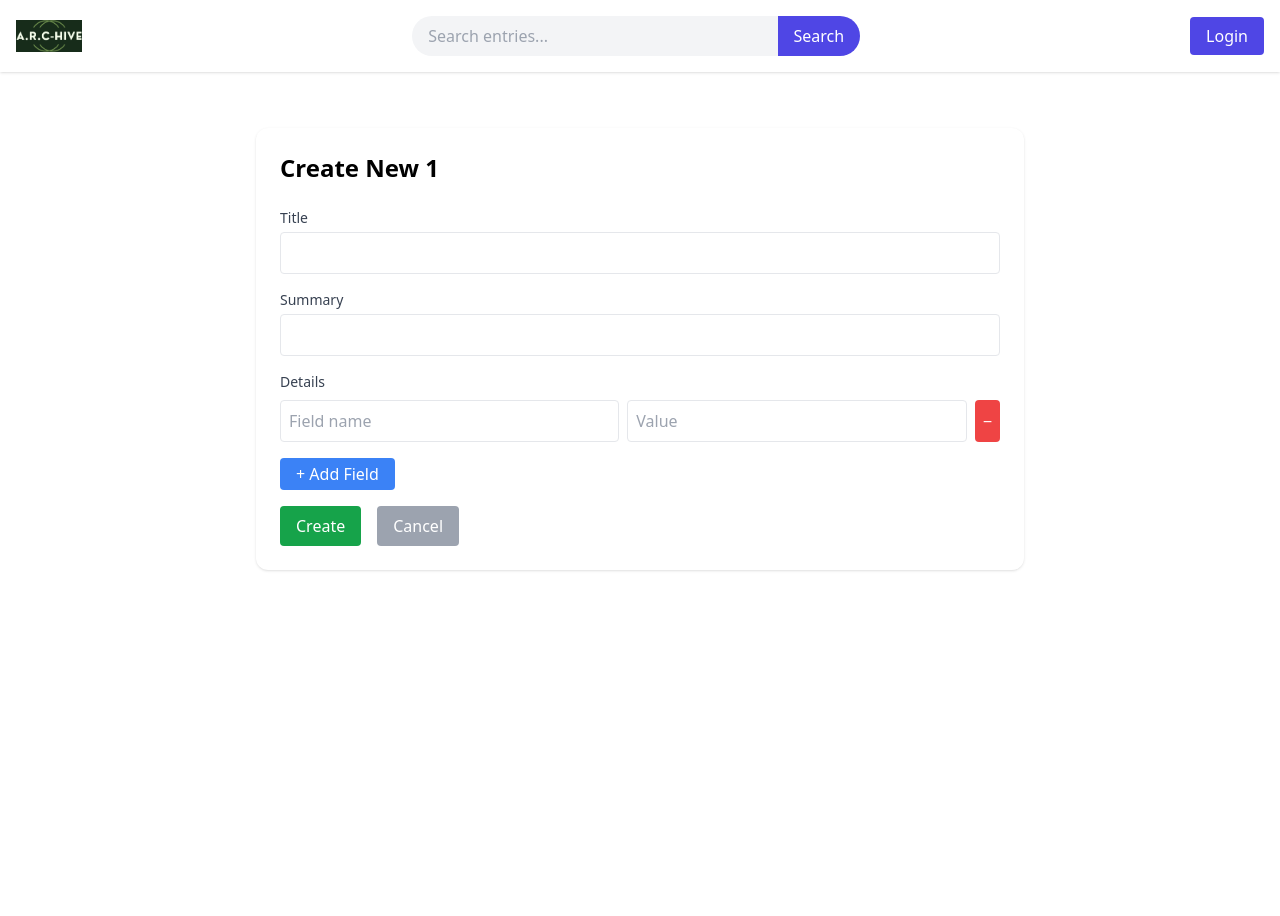
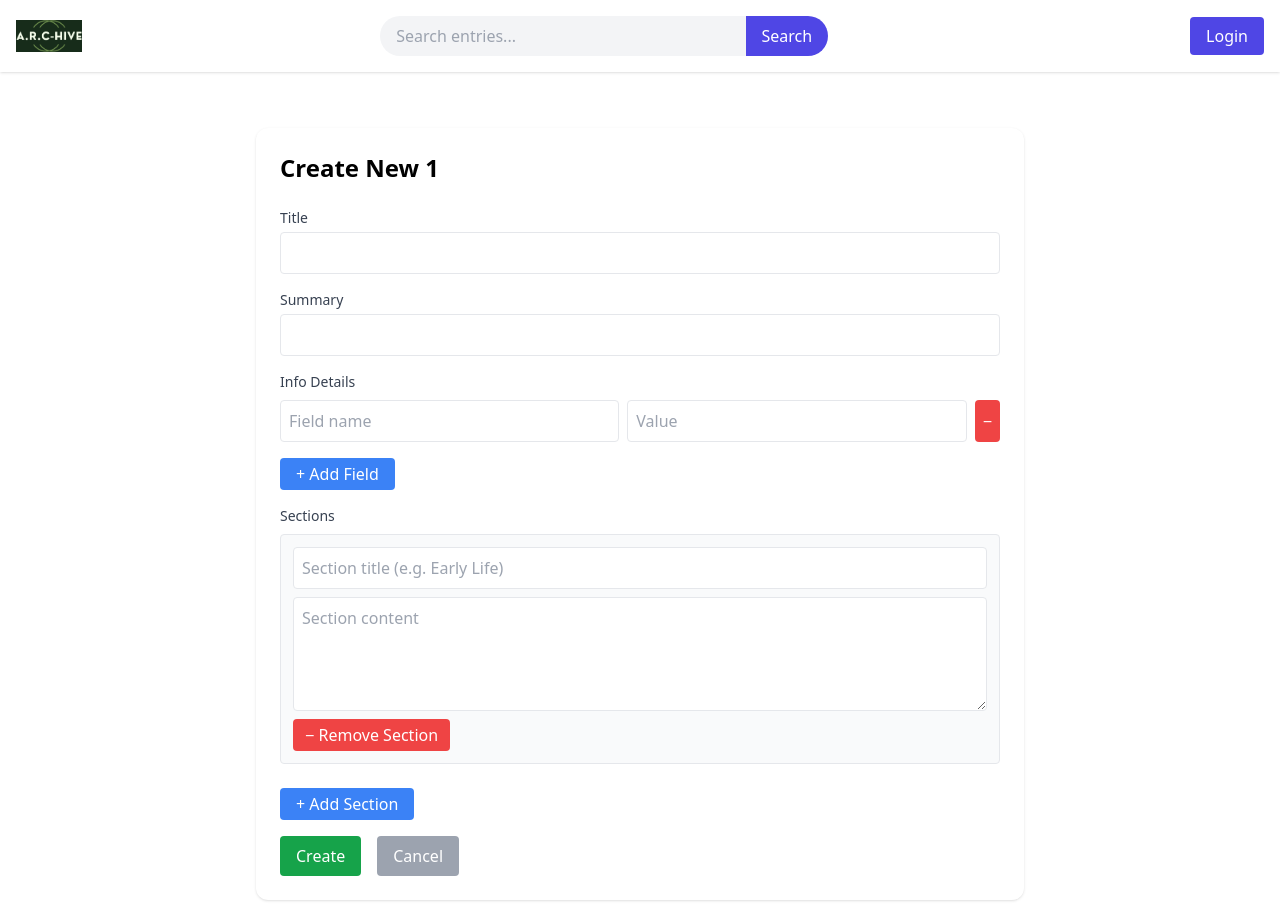
Before and after one commit to RuneSmedhaugen/fantastywiki, a React (Vite) app in the folder frontend/: page /create-entry/1 in a window 1280 px wide. Before the commit the page ends 800 px from the top, so only its background shows below. Built offline with nearby package versions, Linux system fonts and the light colour scheme.

Commit message:
search bar

```diff
--- a/frontend/src/components/Header.jsx
+++ b/frontend/src/components/Header.jsx
@@ -3,16 +3,34 @@ import { useState, useEffect } from "react";
 import SearchBar from "./SearchBar";
 import SettingsModal from "./SettingsModal";
 import Logo from "../img/archivelogo.png";
+import SearchModal from "./SearchModal";
+import { API_BASE } from "../config";
 
 const Header = ({ onSearch }) => {
   const [isModalOpen, setModalOpen] = useState(false);
   const [user, setUser] = useState(JSON.parse(localStorage.getItem("user")));
   const navigate = useNavigate();
+  const [searchResults, setSearchResults] = useState([]);
+  const [showResults, setShowResults] = useState(false);
+
+  const handleSearch = async (query) => {
+    if (!query) {
+      setShowResults(false);
+      setSearchResults([]);
+      return;
+    }
+    const res = await fetch(
+      `${API_BASE}/search?q=${encodeURIComponent(query)}`
+    );
+    const data = await res.json();
+    setSearchResults(data);
+    setShowResults(true);
+  };
 
   useEffect(() => {
-  const updateUser = () => setUser(JSON.parse(localStorage.getItem("user")));
-   window.addEventListener("userChanged", updateUser);
-  return () => window.removeEventListener("userChanged", updateUser);
+    const updateUser = () => setUser(JSON.parse(localStorage.getItem("user")));
+    window.addEventListener("userChanged", updateUser);
+    return () => window.removeEventListener("userChanged", updateUser);
   }, []);
 
   const handleLogout = () => {
@@ -21,7 +39,7 @@ const Header = ({ onSearch }) => {
   };
 
   return (
-    <header className="bg-white shadow p-4 flex items-center justify-between">
+    <header className="bg-white shadow p-4 flex items-center justify-between relative">
       <div
         className="flex items-center cursor-pointer"
         onClick={() => navigate("/")}
@@ -30,8 +48,14 @@ const Header = ({ onSearch }) => {
       </div>
 
       {/* Search Bar */}
-      <SearchBar onSearch={onSearch} />
-
+      <div className="relative w-full max-w-lg mx-4">
+        <SearchBar onSearch={handleSearch} />
+        <SearchModal
+          results={searchResults}
+          show={showResults}
+          onClose={() => setShowResults(false)}
+        />
+      </div>
       {/* Auth / Settings Button */}
       <div>
         {!user ? (
--- /dev/null
+++ b/frontend/src/components/SearchModal.jsx
@@ -0,0 +1,41 @@
+import React from "react";
+import { useNavigate } from "react-router-dom";
+
+const SearchModal = ({ results, show, onClose }) => {
+  const navigate = useNavigate();
+
+  if (!show) return null;
+
+  return (
+    <div className="absolute left-0 right-0 mt-2 bg-white border rounded shadow-lg z-50 w-full max-h-96 overflow-y-auto">
+      <button
+        className="absolute top-2 right-2 text-gray-400 hover:text-gray-700"
+        onClick={onClose}
+        aria-label="Close"
+      >
+        ×
+      </button>
+      {results.length === 0 ? (
+        <div className="p-4 text-gray-500">No results found.</div>
+      ) : (
+        <ul>
+          {results.map((result) => (
+            <li
+              key={result._id}
+              className="p-2 hover:bg-gray-100 cursor-pointer"
+              onClick={() => {
+                onClose();
+                navigate(`/entry/${result.type}/${result._id}`);
+              }}
+            >
+              <span className="font-semibold">{result.title}</span>
+              <div className="text-sm text-gray-600">{result.summary}</div>
+            </li>
+          ))}
+        </ul>
+      )}
+    </div>
+  );
+};
+
+export default SearchModal;
--- a/frontend/src/pages/CreateEntry.jsx
+++ b/frontend/src/pages/CreateEntry.jsx
@@ -5,27 +5,33 @@ import { API_BASE } from '../config';
 const CreateEntry = () => {
   const { type } = useParams();
   const navigate = useNavigate();
-  const [fields, setFields] = useState([
-    { key: '', value: '' }
+  const [fields, setFields] = useState([{ key: '', value: '' }]);
+  const [sections, setSections] = useState([
+    { title: '', content: '' }
   ]);
   const [title, setTitle] = useState('');
   const [summary, setSummary] = useState('');
   const [error, setError] = useState('');
 
+  // Info details handlers (as before)
   const handleFieldChange = (idx, field, value) => {
     const updated = fields.map((f, i) =>
       i === idx ? { ...f, [field]: value } : f
     );
     setFields(updated);
   };
+  const handleAddField = () => setFields([...fields, { key: '', value: '' }]);
+  const handleRemoveField = (idx) => setFields(fields.filter((_, i) => i !== idx));
 
-  const handleAddField = () => {
-    setFields([...fields, { key: '', value: '' }]);
+  // Section handlers
+  const handleSectionChange = (idx, field, value) => {
+    const updated = sections.map((s, i) =>
+      i === idx ? { ...s, [field]: value } : s
+    );
+    setSections(updated);
   };
-
-  const handleRemoveField = (idx) => {
-    setFields(fields.filter((_, i) => i !== idx));
-  };
+  const handleAddSection = () => setSections([...sections, { title: '', content: '' }]);
+  const handleRemoveSection = (idx) => setSections(sections.filter((_, i) => i !== idx));
 
   const handleSubmit = async (e) => {
     e.preventDefault();
@@ -35,6 +41,9 @@ const CreateEntry = () => {
       if (f.key) details[f.key] = f.value;
     });
 
+    // Only include sections with a title or content
+    const filteredSections = sections.filter(s => s.title || s.content);
+
     try {
       const currentUser = JSON.parse(localStorage.getItem('user')) || {};
       const payload = {
@@ -42,6 +51,7 @@ const CreateEntry = () => {
         title,
         summary,
         details,
+        sections: filteredSections,
         createdBy: currentUser.username || 'unknown'
       };
       const res = await fetch(`${API_BASE}/entry`, {
@@ -87,8 +97,9 @@ const CreateEntry = () => {
             className="mt-1 block w-full p-2 border rounded"
           />
         </div>
+        {/* Info Details */}
         <div>
-          <label className="block text-sm font-medium text-gray-700 mb-2">Details</label>
+          <label className="block text-sm font-medium text-gray-700 mb-2">Info Details</label>
           {fields.map((f, idx) => (
             <div key={idx} className="flex gap-2 mb-2">
               <input
@@ -124,6 +135,44 @@ const CreateEntry = () => {
             + Add Field
           </button>
         </div>
+        {/* Dynamic Sections */}
+        <div>
+          <label className="block text-sm font-medium text-gray-700 mb-2">Sections</label>
+          {sections.map((s, idx) => (
+            <div key={idx} className="mb-4 border rounded p-3 bg-gray-50">
+              <input
+                type="text"
+                placeholder="Section title (e.g. Early Life)"
+                value={s.title}
+                onChange={e => handleSectionChange(idx, 'title', e.target.value)}
+                className="block w-full mb-2 p-2 border rounded"
+              />
+              <textarea
+                placeholder="Section content"
+                value={s.content}
+                onChange={e => handleSectionChange(idx, 'content', e.target.value)}
+                className="block w-full p-2 border rounded"
+                rows={4}
+              />
+              <button
+                type="button"
+                onClick={() => handleRemoveSection(idx)}
+                className="mt-2 px-3 py-1 bg-red-500 text-white rounded"
+                disabled={sections.length === 1}
+                title="Remove section"
+              >
+                − Remove Section
+              </button>
+            </div>
+          ))}
+          <button
+            type="button"
+            onClick={handleAddSection}
+            className="mt-2 px-4 py-1 bg-blue-500 text-white rounded"
+          >
+            + Add Section
+          </button>
+        </div>
         <div className="flex gap-4">
           <button
             type="submit"
--- a/frontend/src/pages/DynamicEntryView.jsx
+++ b/frontend/src/pages/DynamicEntryView.jsx
@@ -4,7 +4,7 @@ const DynamicEntryView = ({ entry }) => {
   if (!entry) return <div>No entry found.</div>;
 
   // Flatten details if present
-  const { title, summary, createdBy, createdAt, details = {}, ...rest } = entry;
+  const { title, summary, createdBy, createdAt, details = {}, sections = [], ...rest } = entry;
   // Merge details and any other fields not already handled
   const fields = { ...details, ...rest };
 
@@ -28,7 +28,7 @@ const DynamicEntryView = ({ entry }) => {
       <div className="space-y-2 mt-4">
         {Object.entries(fields).map(([key, value]) => {
           // Skip fields already shown above
-          if (["title", "summary", "createdBy", "createdAt", "_id", "indexId", "type"].includes(key)) return null;
+          if (["title", "summary", "createdBy", "createdAt", "_id", "indexId", "type", "sections"].includes(key)) return null;
           return (
             <p key={key}>
               <span className="font-semibold">{key.charAt(0).toUpperCase() + key.slice(1)}:</span> {String(value)}
@@ -36,6 +36,17 @@ const DynamicEntryView = ({ entry }) => {
           );
         })}
       </div>
+      {/* Render dynamic sections */}
+      {sections.length > 0 && (
+        <div className="mt-6 space-y-4">
+          {sections.map((section, idx) => (
+            <details key={idx} className="bg-gray-50 rounded border p-3">
+              <summary className="font-semibold cursor-pointer">{section.title || `Section ${idx + 1}`}</summary>
+              <div className="mt-2 whitespace-pre-line">{section.content}</div>
+            </details>
+          ))}
+        </div>
+      )}
     </div>
   );
 };
```
Also changed, not shown: 1 other file (tests, documents, lock files or other folders).
